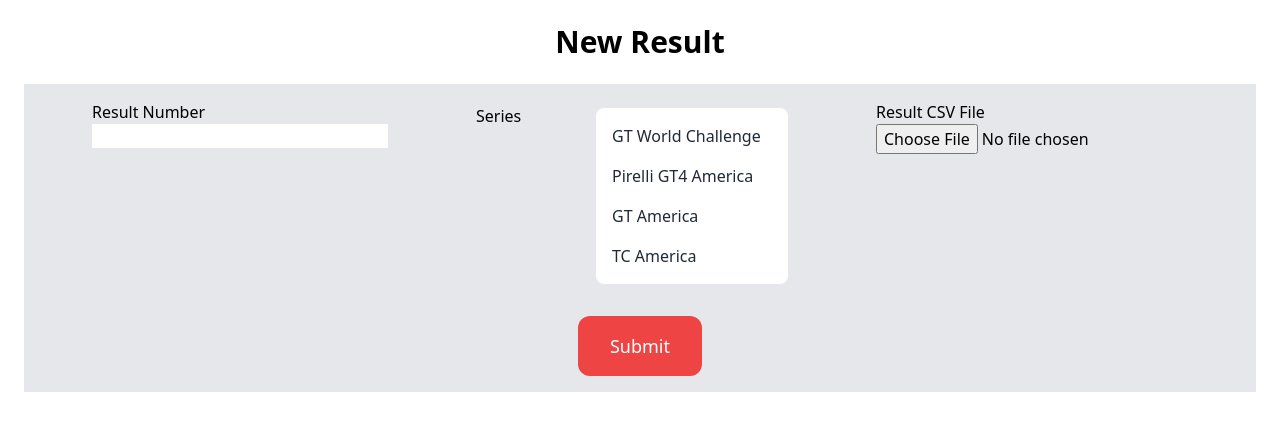
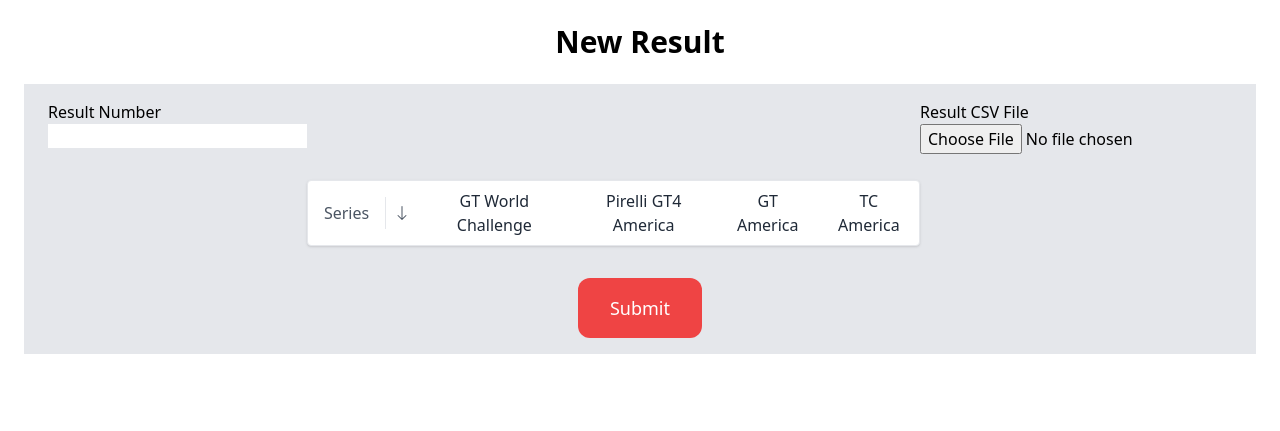
Before and after one commit to woobrendan/points_calculator, a Django app: page /standings/new/ in a window 1280 px wide. Shown: the part 89-520 px from the top of the page. Run offline with Django 4.2, Linux system fonts and the light colour scheme; some libraries are stand-ins or nearby versions.

Commit message:
comment out old dropdown menu items. create new div with button and image of dropdown arrow

```diff
--- a/points_calculator/standings/templates/standing/new_result.html
+++ b/points_calculator/standings/templates/standing/new_result.html
@@ -16,7 +16,7 @@
                 <input type="text" class="w-full" name="result_num">
             </div>
 
-            <button class="block h-8 w-8 rounded-md">
+            {% comment %} <button class="block h-8 w-8 rounded-md">
                 Series
             </button>
             <div class="w-48 mt-2 bg-white rounded-lg py-2">
@@ -24,7 +24,25 @@
                 <a href="#" class="block px-4 py-2 text-gray-800 hover:bg-red-500 hover:text-white">Pirelli GT4 America</a>
                 <a href="#" class="block px-4 py-2 text-gray-800 hover:bg-red-500 hover:text-white">GT America</a>
                 <a href="#" class="block px-4 py-2 text-gray-800 hover:bg-red-500 hover:text-white">TC America</a>
+            </div> {% endcomment %}
+
+            <div class="relative flex justify-center items-center gap-5 pt-20">
+                <button class="relative flex justify-center items-center bg-white border focus:outline-none shadow text-gray-600 rounded foxus:ring ring-gray-200">
+                    <p class="px-4">Series</p>
+                    <span class="border-l p-2 hover:bg-gray-100">
+                        <svg xmlns="http://www.w3.org/2000/svg" width="16" height="16" fill="currentColor" class="bi bi-arrow-down" viewBox="0 0 16 16"> <path fill-rule="evenodd" d="M8 1a.5.5 0 0 1 .5.5v11.793l3.146-3.147a.5.5 0 0 1 .708.708l-4 4a.5.5 0 0 1-.708 0l-4-4a.5.5 0 0 1 .708-.708L7.5 13.293V1.5A.5.5 0 0 1 8 1z"/></svg>
+                    </span>
+                    <div class="absolute hidden top-full min-w-full w-max bg-white shadow-md mt-1 rounded">
+
+                    </div>
+                    <p class="block px-4 py-2 text-gray-800 hover:bg-red-500 hover:text-white">GT World Challenge</p>
+                    <p class="block px-4 py-2 text-gray-800 hover:bg-red-500 hover:text-white">Pirelli GT4 America</p>
+                    <p class="block px-4 py-2 text-gray-800 hover:bg-red-500 hover:text-white">GT America</p>
+                    <p class="block px-4 py-2 text-gray-800 hover:bg-red-500 hover:text-white">TC America</p>
+                </button>
             </div>
+
+
 
             <div class="flex flex-col">
                 <label class="text-m">Result CSV File</label>
```
